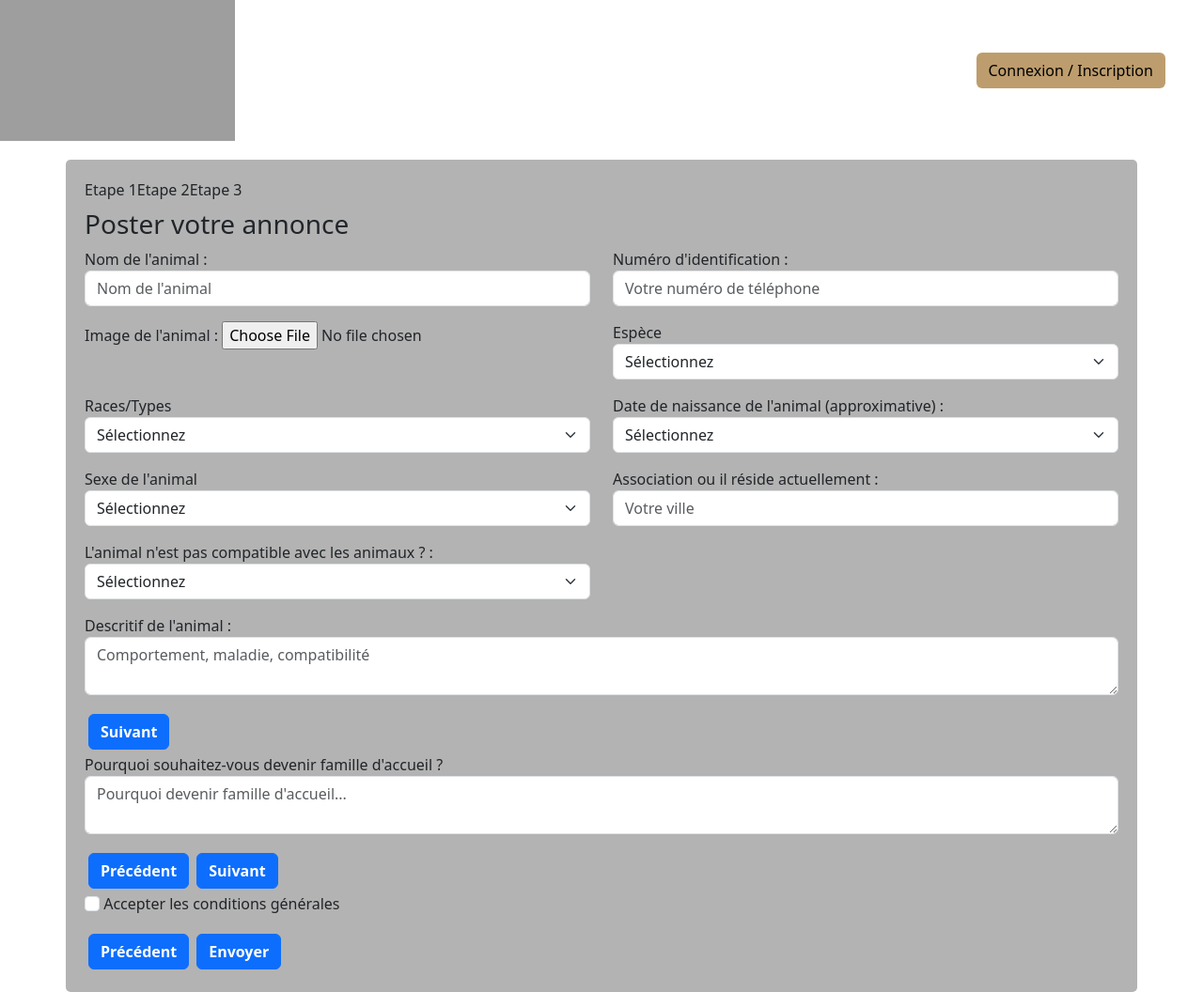
After one commit to Akina1507/adopt-kitty, a CodeIgniter app: the page made by application/views/espace_assos/announce.php in a window 1280 px wide. The commit adds this page. Shown: the whole page at 94% size. Run offline with CodeIgniter, Linux system fonts and the light colour scheme; grey boxes are pictures that could not be loaded.

Commit message:
Upgrade annonce

```diff
--- a/application/models/Chat_Model.php
+++ b/application/models/Chat_Model.php
@@ -48,7 +48,7 @@ class Chat_Model extends CI_Model
 
 
     /* ------------------------- */
-    /* Contenu des tables famille relié aux variables */
+    /* Contenu des tables famille relié aux variables famille */
     /* ------------------------- */
         $data = array(
             'nom_user' => $nom_user,
@@ -84,4 +84,37 @@ class Chat_Model extends CI_Model
 
         $this->db->insert('famille', $data);
     }
-}
+
+
+    public function create_annonce(
+
+        $nom_animal,
+        $puce_animal,
+        $img_animal,
+        $espece_animal,
+        $race_animal,
+        $naissance_animal,
+        $sexe_animal,
+        $lieu_animal,
+        $compatible_animal,
+        $description_animal,
+        )
+        {
+    /* ------------------------- */
+/* Contenu des tables famille relié aux variables annonce */
+    /* ------------------------- */
+        $data = array(
+            'nom_animal' => $nom_animal,
+            'puce_animal' => $puce_animal,
+            'img_animal' => $img_animal,
+            'espece_animal' => $espece_animal,
+            'race_animal' => $race_animal,
+            'naissance_animal' => $naissance_animal,
+            'sexe_animal' => $sexe_animal,
+            'lieu_animal' => $lieu_animal,
+            'compatible_animal' => $compatible_animal,
+            'description_animal' => $description_animal);
+        }
+
+
+    }
--- a/application/views/espace_animaux/recherche.php
+++ b/application/views/espace_animaux/recherche.php
@@ -14,6 +14,9 @@
 <?php
 include(APPPATH . "views/include/header.php")
 ?>
+<a class="btn custom-btn" href="<?php
+											echo base_url("Famille1/step1") ?>">Rencontrer cet animal
+			</a>
 <body>
     <h5>Je recherche un
             <select name="list_choix" id="list_choix" required>
--- /dev/null
+++ b/application/views/espace_assos/announce.php
@@ -0,0 +1,144 @@
+<?php include(APPPATH . "views/include/header.php") ?>
+
+<script src="https://code.jquery.com/jquery-3.6.0.min.js"></script>
+<script src="https://stackpath.bootstrapcdn.com/bootstrap/4.5.2/js/bootstrap.min.js"></script>
+<link rel="stylesheet" href="/adopt-kitty/assets/css/test.css">
+
+<style>
+    .invalid-feedback {
+        color: red;
+}
+</style>
+
+
+<!---------------------------
+     Mise en page + étape 1
+    --------------------------->
+    <?php echo form_open('Annonce/announce'); ?>
+
+<div class="container form-container">
+    <div class="row justify-content-md-center">
+        <div class="col-md-auto">
+            <form class="upe-mutistep-form needs-validation" novalidate id="Upemultistepsform" action="<?= site_url('Famille1/step1'); ?>" method="post">
+                <div class="step-header d-flex mb-2">
+                    <span class="steplevel active d-flex justify-content-center">Etape 1</span>
+                    <span class="steplevel d-flex justify-content-center">Etape 2</span>
+                    <span class="steplevel d-flex justify-content-center">Etape 3</span>
+                </div>
+                <div class="step">
+                    <div class="row">
+                        <h3>Poster votre annonce</h3>
+                        <div class="col-md-6 mb-3">
+                            <label for="nom_animal">Nom de l'animal :</label>
+                            <input class="form-control" type="text" name="nom_animal" id="nom_animal" placeholder="Nom de l'animal" required>
+                            <h6 class="invalid-feedback"><?= form_error('nom_animal'); ?></h6>
+                        </div>
+                        <div class="col-md-6 mb-3">
+                            <label for="puce_animal">Numéro d'identification :</label>
+                            <input class="form-control" type="number" name="puce_animal" id="puce_animal" placeholder="Votre numéro de téléphone" required>
+                            <h6 class="invalid-feedback"><?= form_error('puce_animal'); ?></h6>
+                        </div>
+                        <div class="col-md-6 mb-3">
+                            <label for="img_animal">Image de l'animal :</label>
+					        <input type="file" name="img_animal" id="img_animal" required>
+                            <h6 class="invalid-feedback"><?= form_error('img_animal'); ?></h6>
+                        </div>
+                        <div class="col-md-6 mb-3">
+                            <label for="espece_animal">Espèce</label>
+                            <select class="form-select" name="espece_animal" id="espece_animal" required>
+                                <option value="">Sélectionnez</option>
+                                <option value="chat">Chat</option>
+                            </select>
+                            <h6 class="invalid-feedback"><?= form_error('espece_animal'); ?></h6>
+                        </div>
+                        <div class="col-md-6 mb-3">
+                            <label for="race_animal">Races/Types</label>
+                            <select class="form-select" name="race_animal" id="race_animal" required>
+                                <option value="">Sélectionnez</option>
+                                <option value="espece1">Espece 1</option>
+                                <option value="espece2">Espece 2</option>
+                            </select>
+                            <h6 class="invalid-feedback"><?= form_error('race_animal'); ?></h6>
+                        </div>
+                        <div class="col-md-6 mb-3">
+                            <label for="naissance_animal">Date de naissance de l'animal (approximative) :</label>
+                            <select class="form-select" name="naissance_animal" id="naissance_animal" required>
+                                <option value="">Sélectionnez</option>
+                                <option value="calendrier">Calendrier a mettre</option>
+                            </select>
+                            <h6 class="invalid-feedback"><?= form_error('naissance_animal'); ?></h6>
+                        </div>
+                        <div class="col-md-6 mb-3">
+                            <label for="sexe_animal">Sexe de l'animal</label>
+                            <select class="form-select" name="sexe_animal" id="sexe_animal" required>
+                                <option value="">Sélectionnez</option>
+                                <option value="male">Mâle</option>
+                                <option value="femelle">Femelle</option>
+                            </select>
+                            <h6 class="invalid-feedback"><?= form_error('sexe_animal'); ?></h6>
+                        </div>
+
+
+                        <div class="col-md-6 mb-3">
+                            <label for="lieu_animal">Association ou il réside actuellement :</label>
+                            <input class="form-control" type="text" name="lieu_animal" id="lieu_animal" placeholder="Votre ville" required>
+                            <h6 class="invalid-feedback"><?= form_error('lieu_animal'); ?></h6>
+                        </div>
+                        <div class="col-md-6 mb-3">
+                            <label for="compatible_animal">L'animal n'est pas compatible avec les animaux ? :</label>
+                            <select class="form-select" name="compatible_animal" id="compatible_animal" required>
+                                <option value="">Sélectionnez</option>
+                                <option value="chiens">Chiens</option>
+                                <option value="chats">Chats</option>
+                                <option value="enfants">Enfants</option>
+                            </select>
+                            <h6 class="invalid-feedback"><?= form_error('compatible_animal'); ?></h6>
+                        </div>
+                        <div class="col-md-12 mb-3">
+                            <label for="description_animal">Descritif de l'animal :</label>
+                            <textarea class="form-control" name="description_animal" id="description_animal" placeholder="Comportement, maladie, compatibilité" required></textarea>
+                            <h6 class="invalid-feedback"><?= form_error('description_animal'); ?></h6>
+                        </div>
+
+
+                        <div class="d-flex btn-row">
+                            <button class="btn btn-primary fw-bold m-1" id="nextBtn" onclick="nextPrev(1)" type="button">Suivant</button>
+                        </div>
+                    </div>
+                </div>
+<!---------------------------
+     Etape 2 du formulaire
+    --------------------------->
+                <div class="step">
+                    <div class="row">
+                        <div class="col-md-12 mb-3">
+                            <label for="raison_famille">Pourquoi souhaitez-vous devenir famille d'accueil ?</label>
+                            <textarea class="form-control" name="raison_famille" id="raison_famille" placeholder="Pourquoi devenir famille d'accueil..." required></textarea>
+                            <h6 class="invalid-feedback"><?= form_error('raison_famille'); ?></h6>
+                        </div>
+                        <div class="d-flex btn-row">
+                            <button class="btn btn-primary fw-bold m-1" id="prevBtn" onclick="nextPrev(-1)" type="button">Précédent</button>
+                            <button class="btn btn-primary fw-bold m-1" id="nextBtn" onclick="nextPrev(1)" type="button">Suivant</button>
+                        </div>
+                    </div>
+                </div>
+<!---------------------------
+     Etape 3 du formulaire
+    --------------------------->
+                <div class="step">
+                    <div class="row">
+                        <div class="col-md-6 mb-3">
+    <input class="form-check-input" type="checkbox" value="" id="invalidCheck" required>
+    <label class="form-check-label" for="invalidCheck">Accepter les conditions générales</label>
+</div>
+
+
+<div class="d-flex btn-row">
+    <button class="btn btn-primary fw-bold m-1" id="prevBtn" onclick="nextPrev(-1)" type="button">Précédent</button>
+    <button class="btn btn-primary fw-bold m-1" id="submitButton" onclick="validateAndSubmit()" type="button">Envoyer</button>
+</div>
+                </div>
+            </form>
+        </div>
+    </div>
+</div>
--- a/application/views/espace_user/home.php
+++ b/application/views/espace_user/home.php
@@ -22,7 +22,7 @@ include(APPPATH . "views/include/header.php")
 			</a>
 			<br>
 			<a class="btn custom-btn" href="<?php
-											echo base_url("Annonce/annonce1") ?>">Poster une annonce
+											echo base_url("Annonce/announce") ?>">Poster une annonce
 			</a>
 		</div>
 
--- a/application/views/form/step1.php
+++ b/application/views/form/step1.php
@@ -63,7 +63,7 @@
                             <h6 class="invalid-feedback"><?= form_error('adresse_user'); ?></h6>
                         </div>
                         <div class="col-md-6 mb-3">
-                            <label for="ville_user">Ville :</label>
+                            <label for="ville_user">Commune :</label>
                             <input class="form-control" type="text" name="ville_user" id="ville_user" placeholder="Votre ville" required>
                             <h6 class="invalid-feedback"><?= form_error('ville_user'); ?></h6>
                         </div>
```
Also changed, not shown: application/controllers/Annonce.php (+50 -39 lines), application/controllers/Test.php (added, +51 -0 lines).
